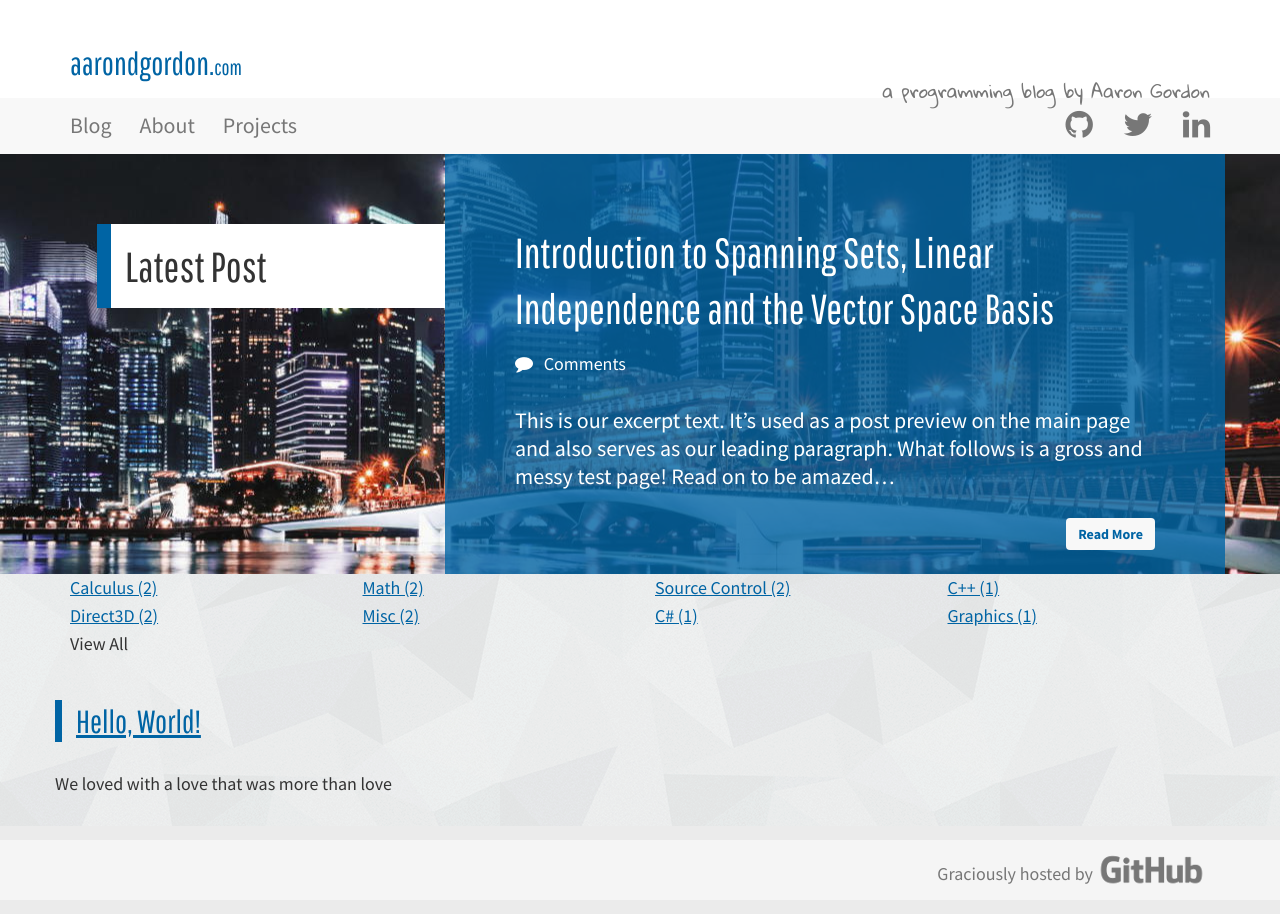
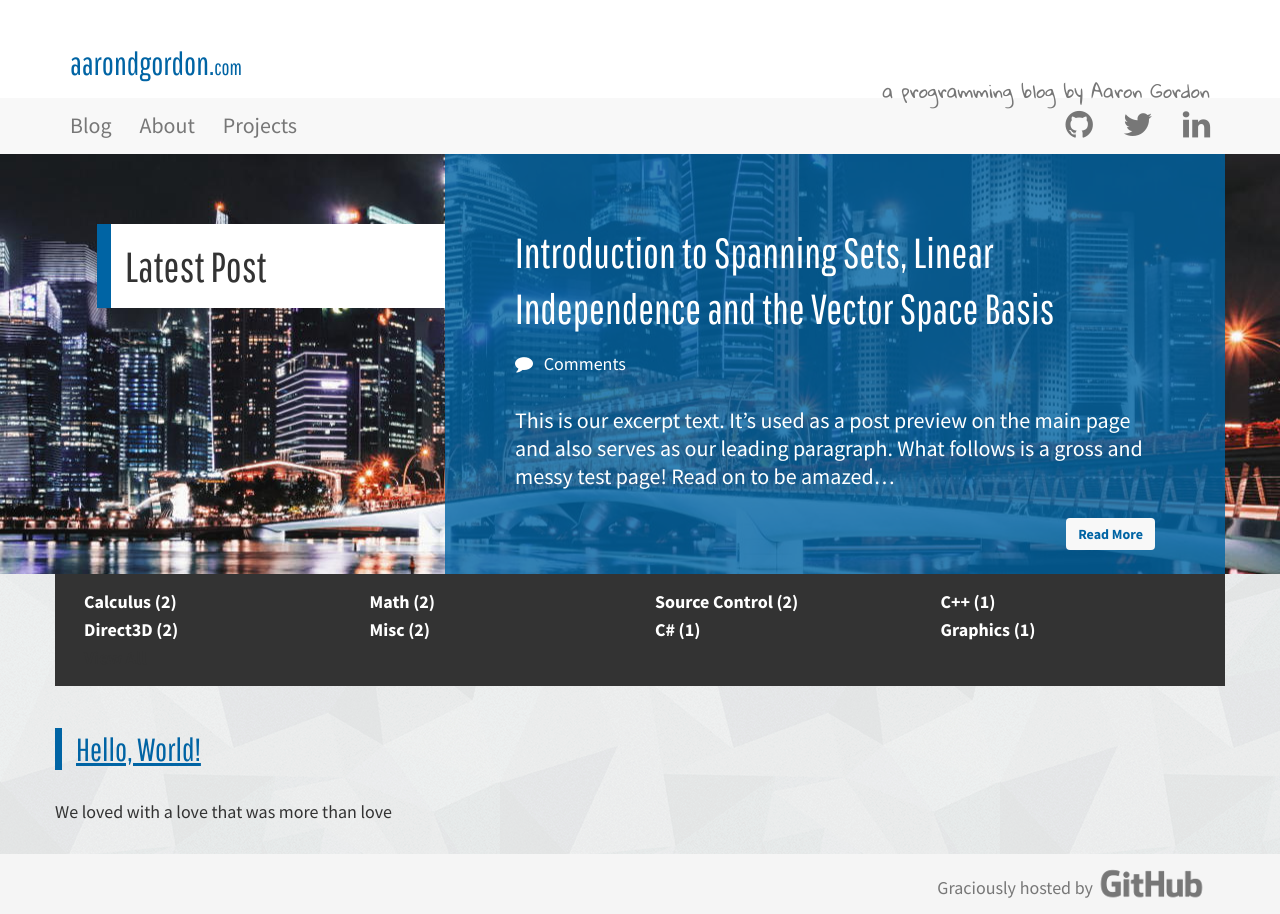
Before and after one commit to aarondgordon/aarondgordon.github.io, a Jekyll site: the page built from index.md, in a window 1280 px wide. Built offline with Jekyll 4.4.1, drawn with Linux system fonts in a browser that asks for light colours; nearby versions of some CDN libraries; comment, search, counter and statistics services are not loaded.

Commit message:
Moved row-tag style to container-tag selector

```diff
--- a/assets/css/layout.css
+++ b/assets/css/layout.css
@@ -202,13 +202,17 @@ a.btn-cover:hover, a.btn-cover:active {
   }
 }
 
-.row-tags {
+.container-tags {
     padding: 0.778em; /* 1 x baseline | 18px/18px */
     background-color: #333;
     font-weight: 700;
 }
 
-.row-tags a, .row-tags a:hover, .row-tags a:active {
+.container-tags .row {
+  margin: 0;
+}
+
+.container-tags a, .container-tags a:hover, .container-tags a:active {
   color: #fff;
   text-decoration: none;
 }
```
